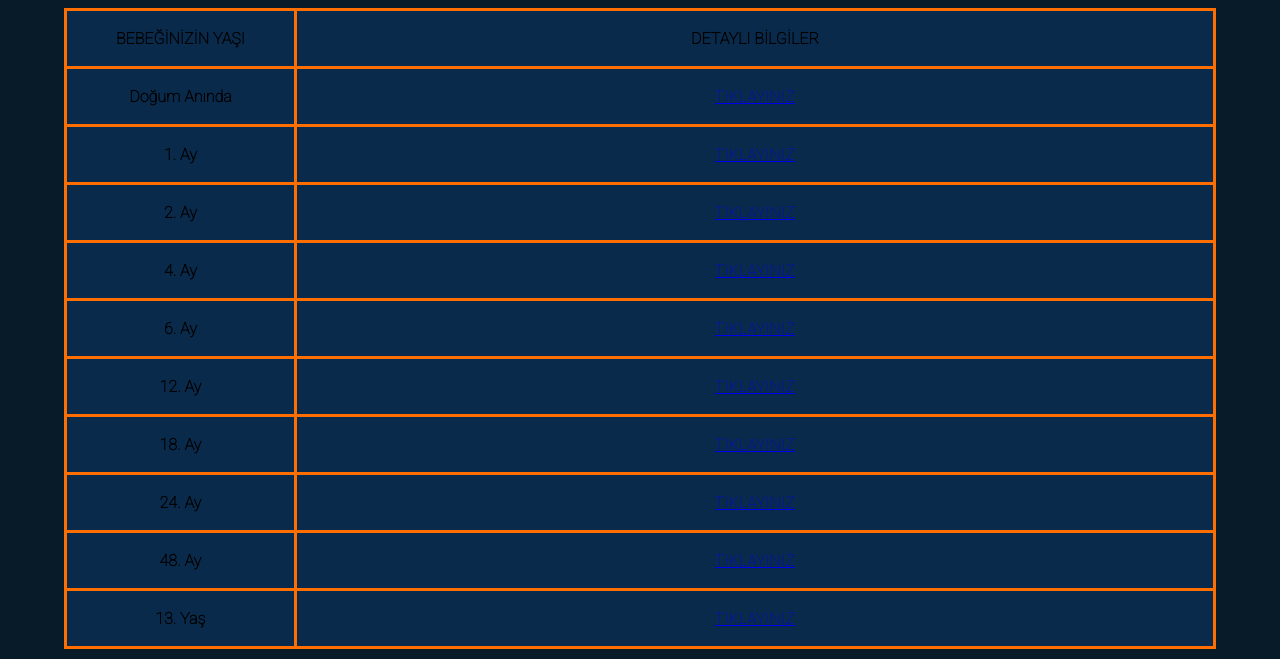
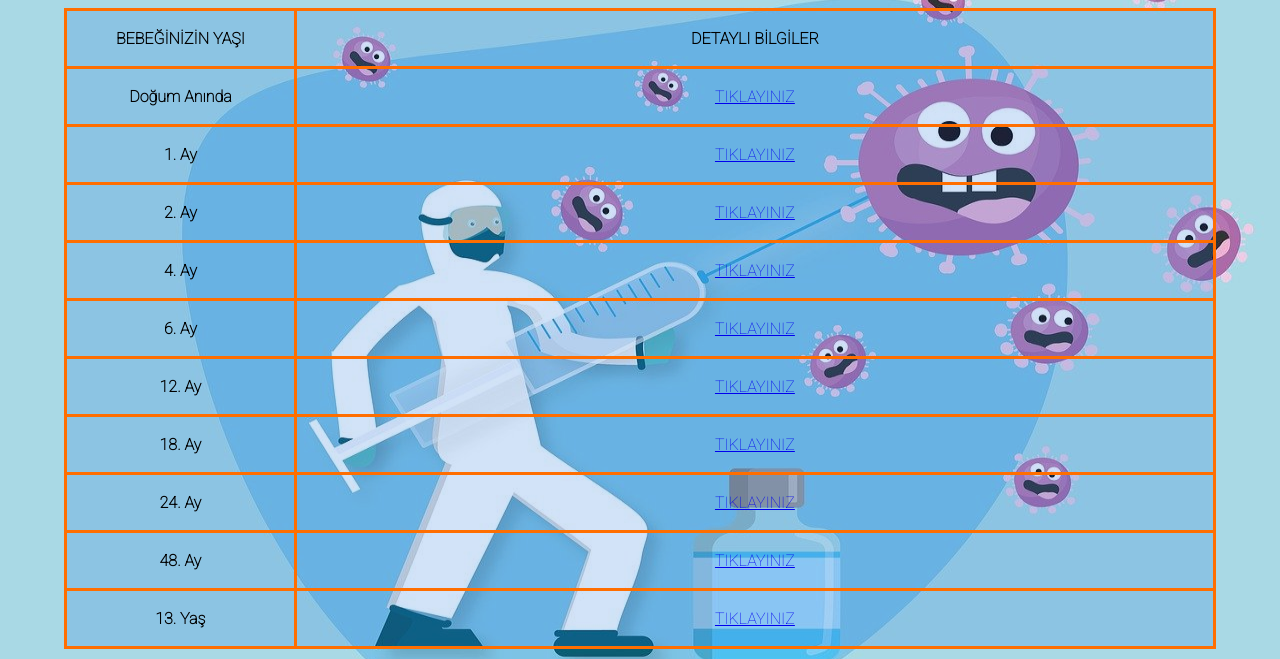
Before and after one commit to Etzelren/Asitakvim.github.io, a plain HTML site: page index.html in a window 1280 px wide. Shown: the part 85-744 px from the top of the page. Drawn offline with Linux system fonts and the light colour scheme.

Commit message:
Update style.css

```diff
--- a/style.css
+++ b/style.css
@@ -55,7 +55,14 @@ transition: .5s;
 
 
 body {
-background: #081b29;
+background-image: url('new/1.jpg');
+background-repeat: no-repeat;
+background-position: center center;
+background-attachment: fixed;
+background-size: 100% 100%;
+padding-left: 0%;
+padding-right: 0%;
+box-sizing:border-box
 
 }
 
```
